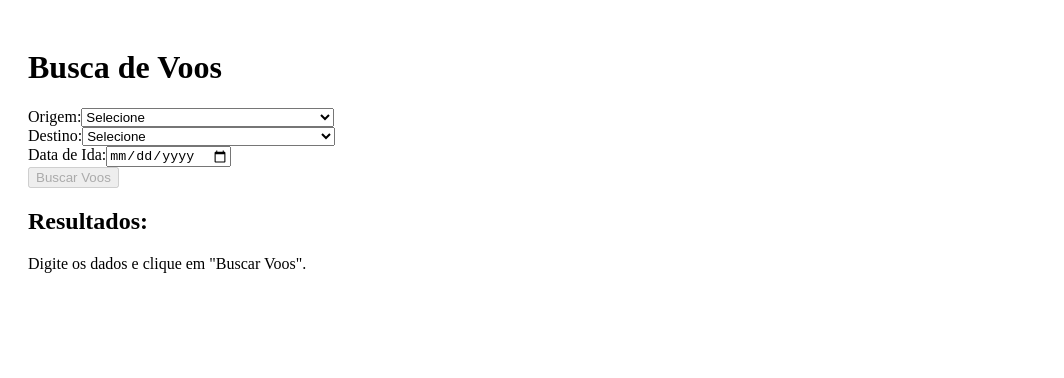
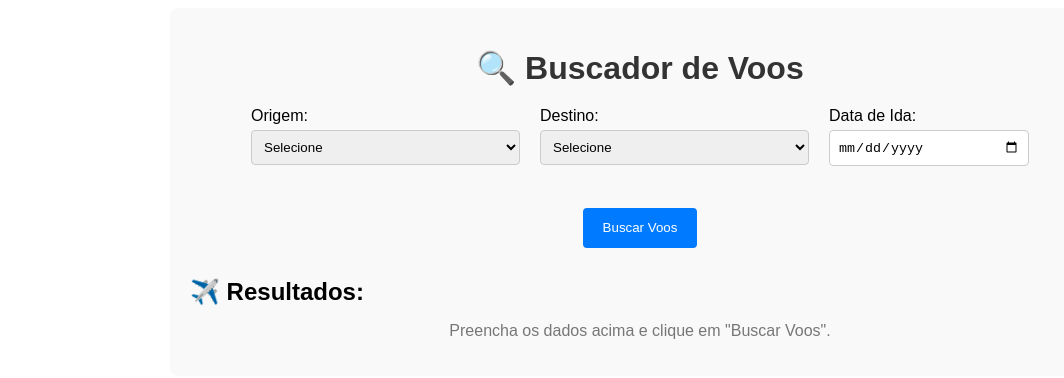
Before and after one commit to antonifr/viagem_reserva, a React (Create React App) app in the folder client/: page / in a window 1280 px wide. Shown: the top 378 px of the page, without its empty margins (0-1064 px from the left). Built offline with nearby package versions, Linux system fonts and the light colour scheme.

Commit message:
Update App.js

```diff
--- a/client/src/App.js
+++ b/client/src/App.js
@@ -80,13 +80,17 @@ function App() {
   };
 
   return (
-    <div style={{ padding: 20 }}>
-      <h1>Busca de Voos</h1>
+    <div style={styles.container}>
+      <h1 style={styles.title}>🔍 Buscador de Voos</h1>
 
-      <div>
-        <label>
-          Origem:
-          <select value={origem} onChange={(e) => setOrigem(e.target.value)}>
+      <div style={styles.form}>
+        <div style={styles.inputGroup}>
+          <label>Origem:</label>
+          <select
+            value={origem}
+            onChange={(e) => setOrigem(e.target.value)}
+            style={styles.select}
+          >
             <option value="">Selecione</option>
             {cidades.map((cidade) => (
               <option key={cidade.codigo} value={cidade.codigo}>
@@ -94,13 +98,15 @@ function App() {
               </option>
             ))}
           </select>
-        </label>
         </div>
 
-      <div>
-        <label>
-          Destino:
-          <select value={destino} onChange={(e) => setDestino(e.target.value)}>
+        <div style={styles.inputGroup}>
+          <label>Destino:</label>
+          <select
+            value={destino}
+            onChange={(e) => setDestino(e.target.value)}
+            style={styles.select}
+          >
             <option value="">Selecione</option>
             {cidades.map((cidade) => (
               <option key={cidade.codigo} value={cidade.codigo}>
@@ -108,42 +114,117 @@ function App() {
               </option>
             ))}
           </select>
-        </label>
         </div>
 
-      <div>
-        <label>
-          Data de Ida:
+        <div style={styles.inputGroup}>
+          <label>Data de Ida:</label>
           <input
             type="date"
             value={data}
             onChange={(e) => setData(e.target.value)}
+            style={styles.input}
           />
-        </label>
         </div>
 
-      <button onClick={buscarVoos} disabled={!origem || !destino || !data}>
+        <button
+          onClick={buscarVoos}
+          disabled={!origem || !destino || !data}
+          style={styles.button}
+        >
           Buscar Voos
         </button>
+      </div>
 
-      <h2>Resultados:</h2>
+      <h2 style={styles.subTitle}>✈️ Resultados:</h2>
       {voos.length === 0 ? (
-        <p>Digite os dados e clique em "Buscar Voos".</p>
+        <p style={styles.message}>Preencha os dados acima e clique em "Buscar Voos".</p>
       ) : (
-        <ul>
+        <div style={styles.results}>
           {voos.map((voo, i) => (
-            <li key={i}>
-              {voo.origem} → {voo.destino} | Companhia: {voo.companhia} | Preço:{' '}
+            <div key={i} style={styles.card}>
+              <p><strong>{voo.origem} → {voo.destino}</strong></p>
+              <p>Companhia: {voo.companhia}</p>
+              <p>
+                Preço:{' '}
                 {voo.preco.toLocaleString('pt-BR', {
                   style: 'currency',
                   currency: 'BRL',
                 })}
-            </li>
+              </p>
+            </div>
           ))}
-        </ul>
+        </div>
       )}
     </div>
   );
 }
 
+const styles = {
+  container: {
+    maxWidth: 900,
+    margin: '0 auto',
+    padding: 20,
+    fontFamily: 'Arial, sans-serif',
+    backgroundColor: '#f9f9f9',
+    borderRadius: 8,
+  },
+  title: {
+    textAlign: 'center',
+    color: '#333',
+    marginBottom: 20,
+  },
+  form: {
+    display: 'flex',
+    flexWrap: 'wrap',
+    gap: 20,
+    justifyContent: 'center',
+    marginBottom: 30,
+  },
+  inputGroup: {
+    display: 'flex',
+    flexDirection: 'column',
+    minWidth: 200,
+  },
+  select: {
+    padding: 8,
+    borderRadius: 4,
+    border: '1px solid #ccc',
+    marginTop: 5,
+  },
+  input: {
+    padding: 8,
+    borderRadius: 4,
+    border: '1px solid #ccc',
+    marginTop: 5,
+  },
+  button: {
+    padding: '10px 20px',
+    backgroundColor: '#007bff',
+    color: 'white',
+    border: 'none',
+    borderRadius: 4,
+    cursor: 'pointer',
+    marginTop: 22,
+    height: 40,
+  },
+  subTitle: {
+    marginBottom: 10,
+  },
+  message: {
+    textAlign: 'center',
+    color: '#777',
+  },
+  results: {
+    display: 'grid',
+    gridTemplateColumns: 'repeat(auto-fill, minmax(250px, 1fr))',
+    gap: 20,
+  },
+  card: {
+    backgroundColor: 'white',
+    padding: 15,
+    borderRadius: 8,
+    boxShadow: '0 2px 6px rgba(0,0,0,0.1)',
+  },
+};
+
 export default App;
```
Lines whose indentation alone changed are shown as unchanged.
